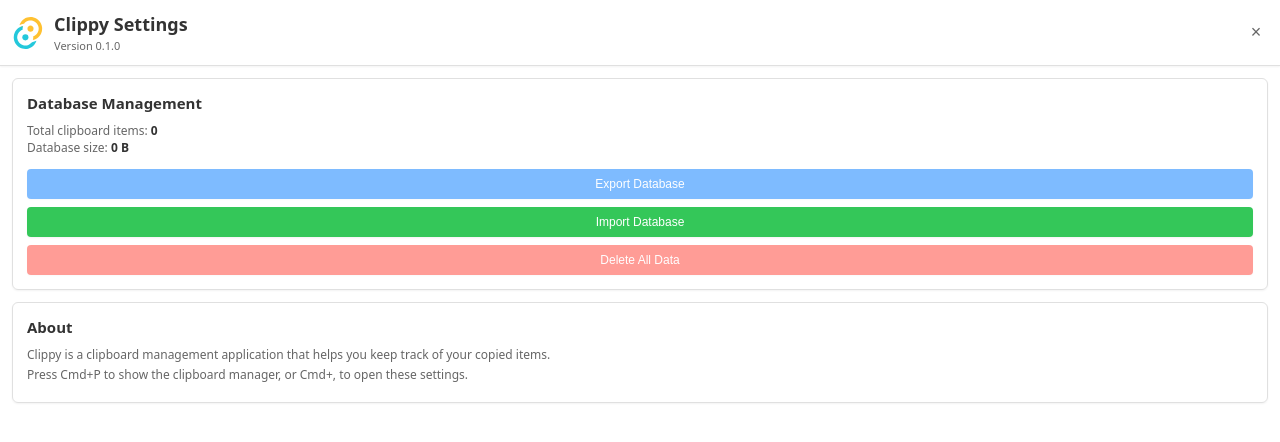
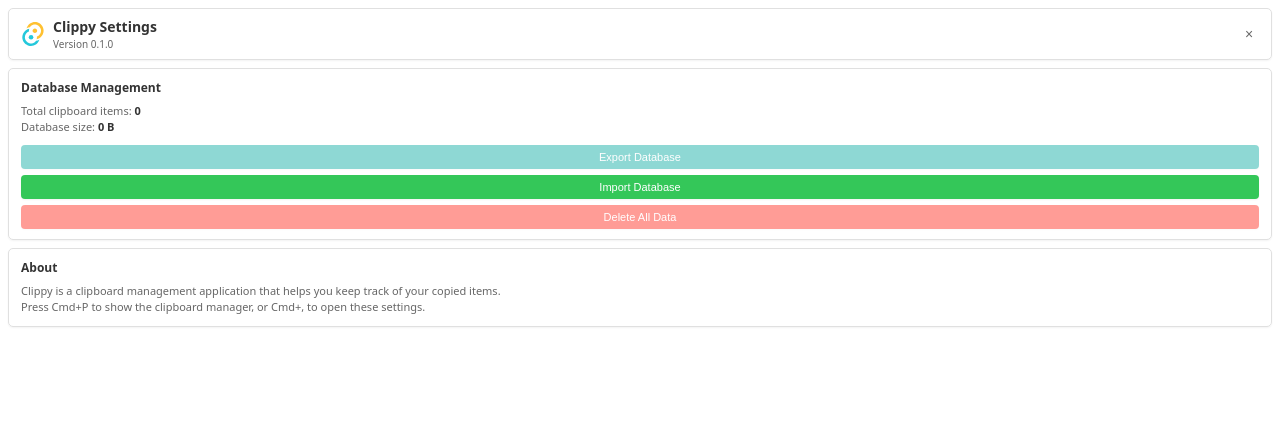
Before and after one commit to Explosion-Scratch/clippy, a Vue app: page /settings in a window 1280 px wide. Shown: the top 442 px of the page. Built offline with nearby package versions, Linux system fonts and the light colour scheme.

Commit message:
WIP settings not using vibrancy

```diff
--- a/src-tauri/tauri.conf.json
+++ b/src-tauri/tauri.conf.json
@@ -37,7 +37,7 @@
         "url": "/settings",
         "width": 400,
         "height": 450,
-        "transparent": false,
+        "transparent": true,
         "resizable": false,
         "minimizable": true,
         "maximizable": false,
--- a/src/components/Settings.vue
+++ b/src/components/Settings.vue
@@ -184,17 +184,20 @@ onMounted(() => {
 
 <style lang="less">
 .settings {
-  font-family: system-ui, -apple-system, sans-serif;
-  background: var(--bg-secondary);
+  font-family: system-ui, sans-serif;
+  background: var(--bg-primary);
   height: 100vh;
   display: flex;
   flex-direction: column;
   color: var(--text-primary);
+  padding: 8px;
+  gap: 8px;
 
   .settings-header {
-    background: var(--bg-primary);
-    padding: 12px;
-    border-bottom: 1px solid var(--border-color);
+    background: var(--bg-input);
+    border: 1px solid var(--border-color);
+    border-radius: 5px;
+    padding: 8px 12px;
     display: flex;
     justify-content: space-between;
     align-items: center;
@@ -203,24 +206,24 @@ onMounted(() => {
     .app-info {
       display: flex;
       align-items: center;
-      gap: 10px;
+      gap: 8px;
 
       .app-icon {
-        width: 32px;
-        height: 32px;
+        width: 24px;
+        height: 24px;
       }
 
       .app-details {
         h1 {
           margin: 0;
-          font-size: 18px;
+          font-size: 14px;
           font-weight: 600;
           color: var(--text-primary);
         }
 
         .version {
-          margin: 2px 0 0 0;
-          font-size: 11px;
+          margin: 1px 0 0 0;
+          font-size: 10px;
           color: var(--text-secondary);
         }
       }
@@ -229,18 +232,18 @@ onMounted(() => {
     .close-button {
       background: none;
       border: none;
-      font-size: 18px;
+      font-size: 14px;
       cursor: pointer;
       color: var(--text-secondary);
-      width: 24px;
-      height: 24px;
+      width: 20px;
+      height: 20px;
       border-radius: 50%;
       display: flex;
       align-items: center;
       justify-content: center;
 
       &:hover {
-        background: var(--bg-secondary);
+        background: var(--bg-primary);
         color: var(--text-primary);
       }
     }
@@ -248,30 +251,30 @@ onMounted(() => {
 
   .settings-content {
     flex: 1;
-    padding: 12px;
-    overflow-y: auto;
+    display: flex;
+    flex-direction: column;
+    gap: 8px;
 
     .section {
-      background: var(--bg-primary);
-      border-radius: 6px;
-      padding: 14px;
-      margin-bottom: 12px;
+      background: var(--bg-input);
       border: 1px solid var(--border-color);
+      border-radius: 5px;
+      padding: 10px 12px;
       box-shadow: var(--shadow-light);
 
       h2 {
-        margin: 0 0 10px 0;
-        font-size: 15px;
+        margin: 0 0 8px 0;
+        font-size: 12px;
         font-weight: 600;
         color: var(--text-primary);
       }
 
       .stats {
-        margin-bottom: 12px;
+        margin-bottom: 10px;
 
         p {
-          margin: 0;
-          font-size: 12px;
+          margin: 2px 0;
+          font-size: 11px;
           color: var(--text-secondary);
 
           strong {
@@ -283,13 +286,13 @@ onMounted(() => {
       .actions {
         display: flex;
         flex-direction: column;
-        gap: 8px;
+        gap: 6px;
 
         .action-button {
-          padding: 8px 14px;
+          padding: 6px 12px;
           border: none;
           border-radius: 4px;
-          font-size: 12px;
+          font-size: 11px;
           font-weight: 500;
           cursor: pointer;
           box-shadow: var(--shadow-light);
@@ -300,11 +303,11 @@ onMounted(() => {
           }
 
           &.export {
-            background: #007AFF;
-            color: white;
+            background: var(--accent);
+            color: var(--accent-text);
 
             &:hover:not(:disabled) {
-              background: #0056CC;
+              filter: brightness(1.1);
               box-shadow: var(--shadow-medium);
             }
           }
@@ -332,10 +335,10 @@ onMounted(() => {
       }
 
       p {
-        line-height: 1.4;
-        font-size: 12px;
+        line-height: 1.3;
+        font-size: 11px;
         color: var(--text-secondary);
-        margin: 4px 0;
+        margin: 2px 0;
       }
     }
   }
```
Also changed, not shown: 1 other file (tests, documents, lock files or other folders).
